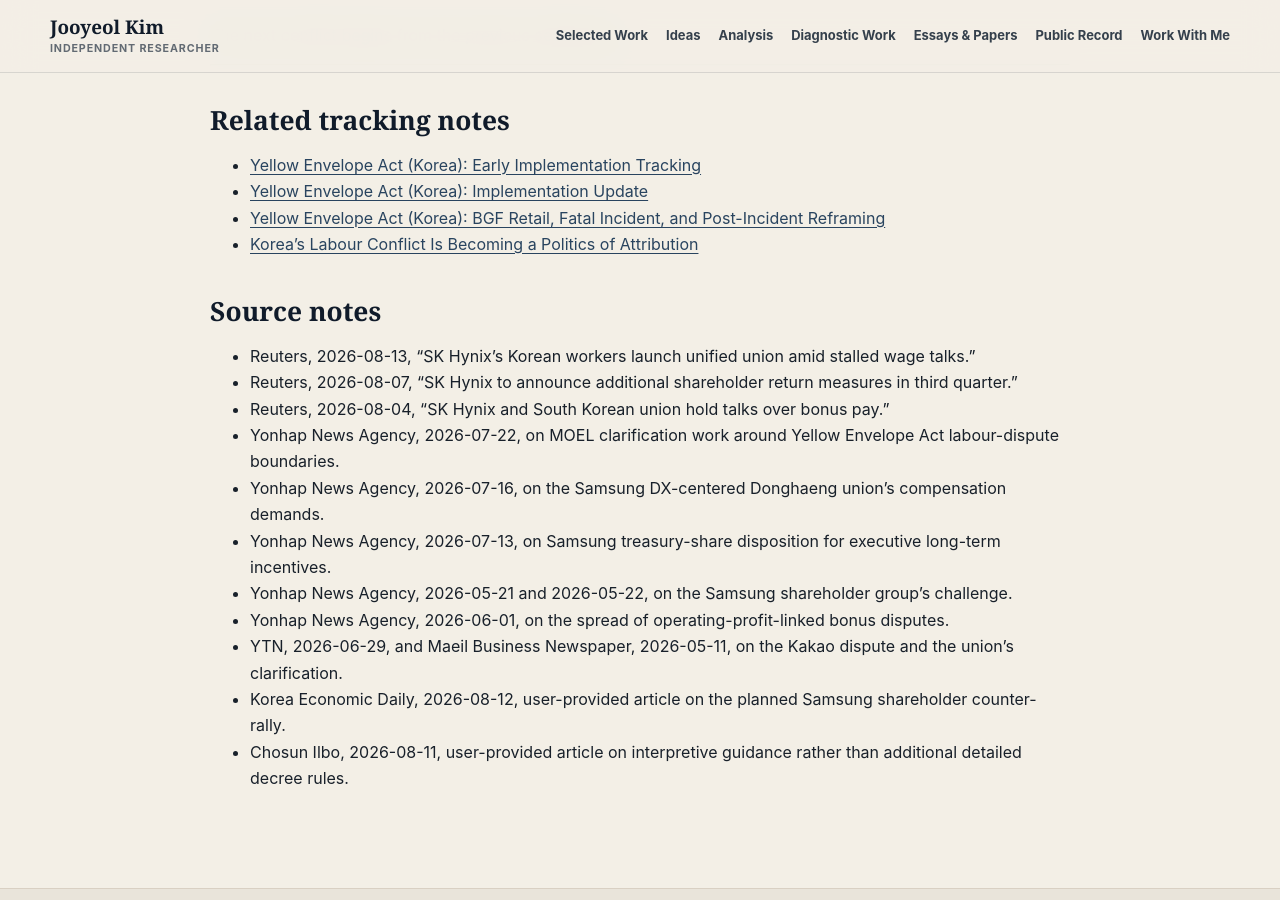
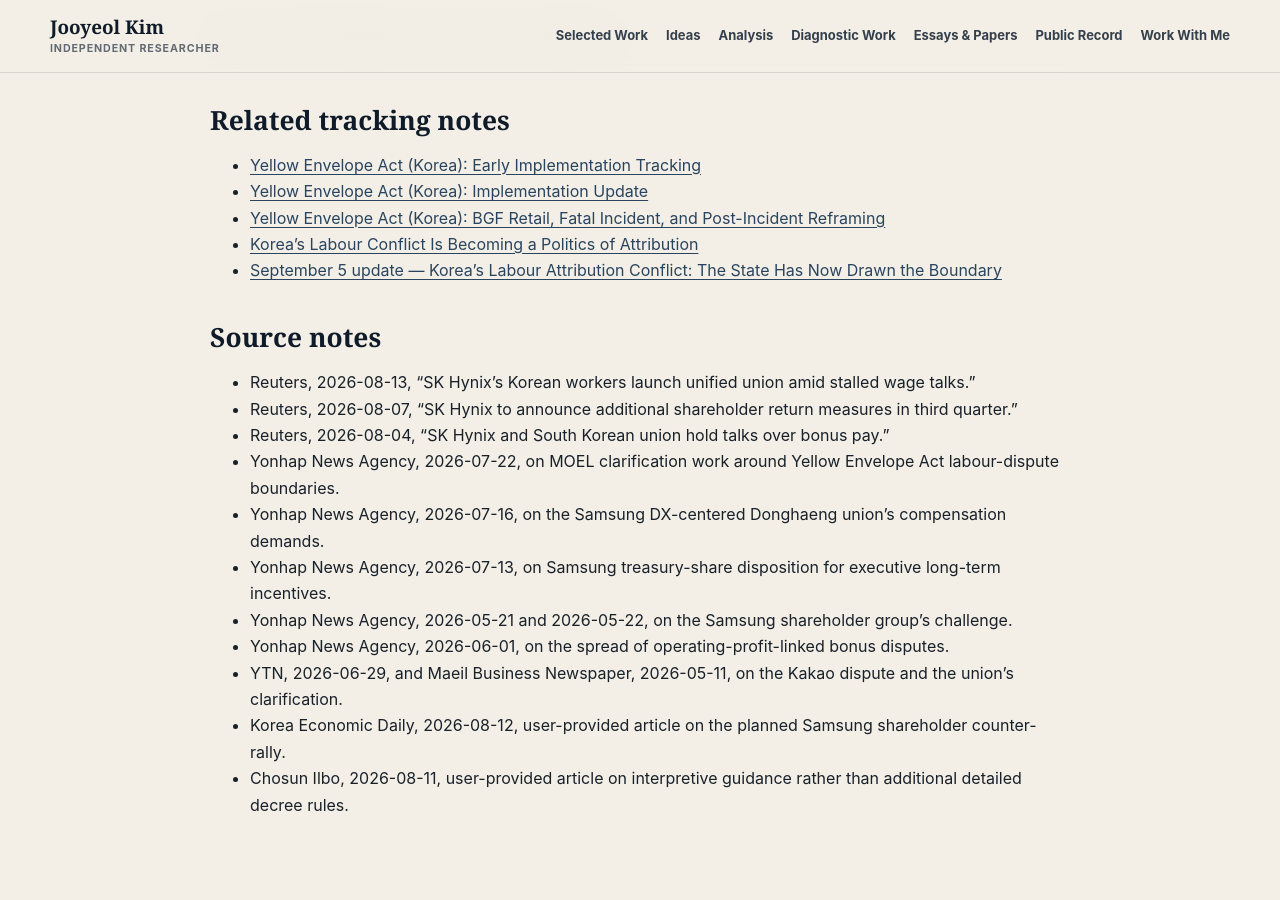
Before and after one commit to jooyeolkim1990/jooyeolkim1990.github.io, a Jekyll site: the page built from log/2026-08-14-korea-labour-attribution-recursive-update.md, in a window 1280 px wide and 900 px high, scrolled down 5614 px. Built offline with Jekyll 4.4.1, drawn with Linux system fonts in a browser that asks for light colours; our own code applies the rules of GitHub Pages for plain Markdown files.

Commit message:
Link September follow-up from August labour attribution note

```diff
--- a/log/2026-08-14-korea-labour-attribution-recursive-update.md
+++ b/log/2026-08-14-korea-labour-attribution-recursive-update.md
@@ -194,6 +194,7 @@
 - [Yellow Envelope Act (Korea): Implementation Update](2026-04-13-yellow-envelope-act-implementation-update.md)
 - [Yellow Envelope Act (Korea): BGF Retail, Fatal Incident, and Post-Incident Reframing](2026-04-27-yellow-envelope-act-bgf-reframing-update.md)
 - [Korea’s Labour Conflict Is Becoming a Politics of Attribution](2026-07-korea-labour-attribution-politics.md)
+- [September 5 update — Korea’s Labour Attribution Conflict: The State Has Now Drawn the Boundary](2026-09-05-korea-labour-attribution-boundary-setting.md)
 
 ## Source notes
 
```
